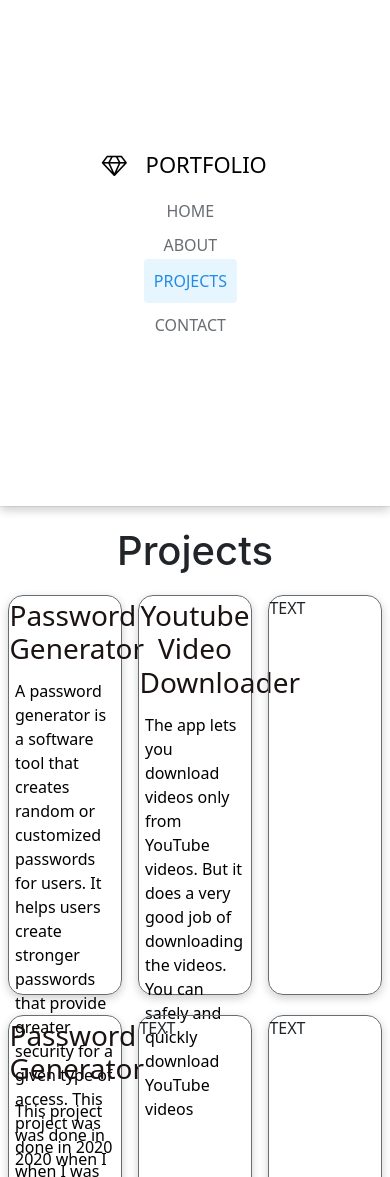
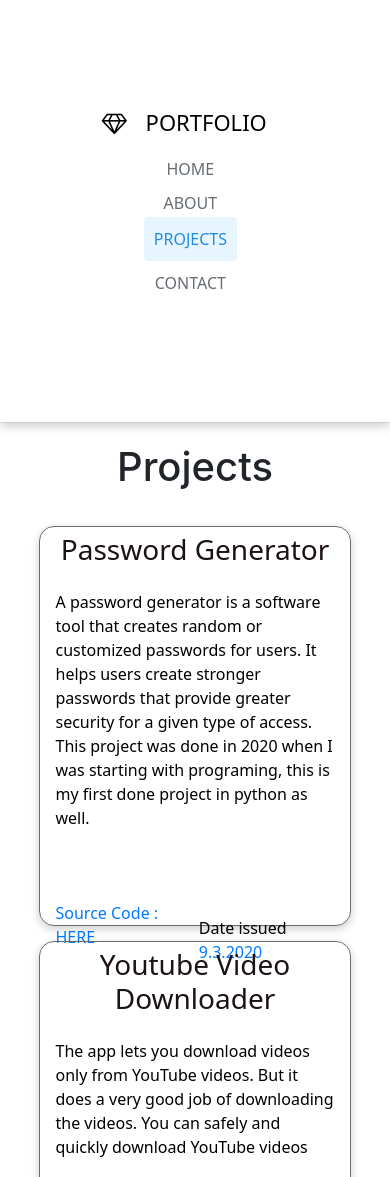
Before and after one commit to abdurahmanselmanovic/portfolio, a plain HTML site: page assets/html/projects.html in a window 390 px wide. Shown: the top 1177 px of the page. Drawn offline with nearby package versions, Linux system fonts and the light colour scheme.

Commit message:
changed navbar on mobile devices

```diff
--- a/assets/css/about.css
+++ b/assets/css/about.css
@@ -130,7 +130,7 @@
 		justify-content: center;
 		align-items: center;
 		flex-direction: column;
-		height: 60vh;
+		height: 50vh;
 		position: relative;
 	}
 
@@ -184,6 +184,9 @@
 }
 
 @media only screen and (max-width: 600px) {
+	.main {
+		margin: 0 -20%;
+	}
 	.imgsdiv {
 		flex-direction: column;
 	}
--- a/assets/css/contact.css
+++ b/assets/css/contact.css
@@ -128,7 +128,7 @@
 		justify-content: center;
 		align-items: center;
 		flex-direction: column;
-		height: 60vh;
+		height: 50vh;
 		position: relative;
 	}
 
--- a/assets/css/main.css
+++ b/assets/css/main.css
@@ -128,7 +128,7 @@
 		justify-content: center;
 		align-items: center;
 		flex-direction: column;
-		height: 60vh;
+		height: 50vh;
 		position: relative;
 	}
 
--- a/assets/css/projects.css
+++ b/assets/css/projects.css
@@ -129,7 +129,7 @@
 		justify-content: center;
 		align-items: center;
 		flex-direction: column;
-		height: 60vh;
+		height: 50vh;
 		position: relative;
 	}
 
@@ -190,3 +190,15 @@
 	display: flex;
 	margin-top: 10%;
 }
+
+@media only screen and (max-width: 600px) {
+	.main1,
+	.main2 {
+		display: flex;
+		flex-direction: column;
+	}
+	.project__card {
+		width: 80%;
+		margin-top: 15px;
+	}
+}
```
